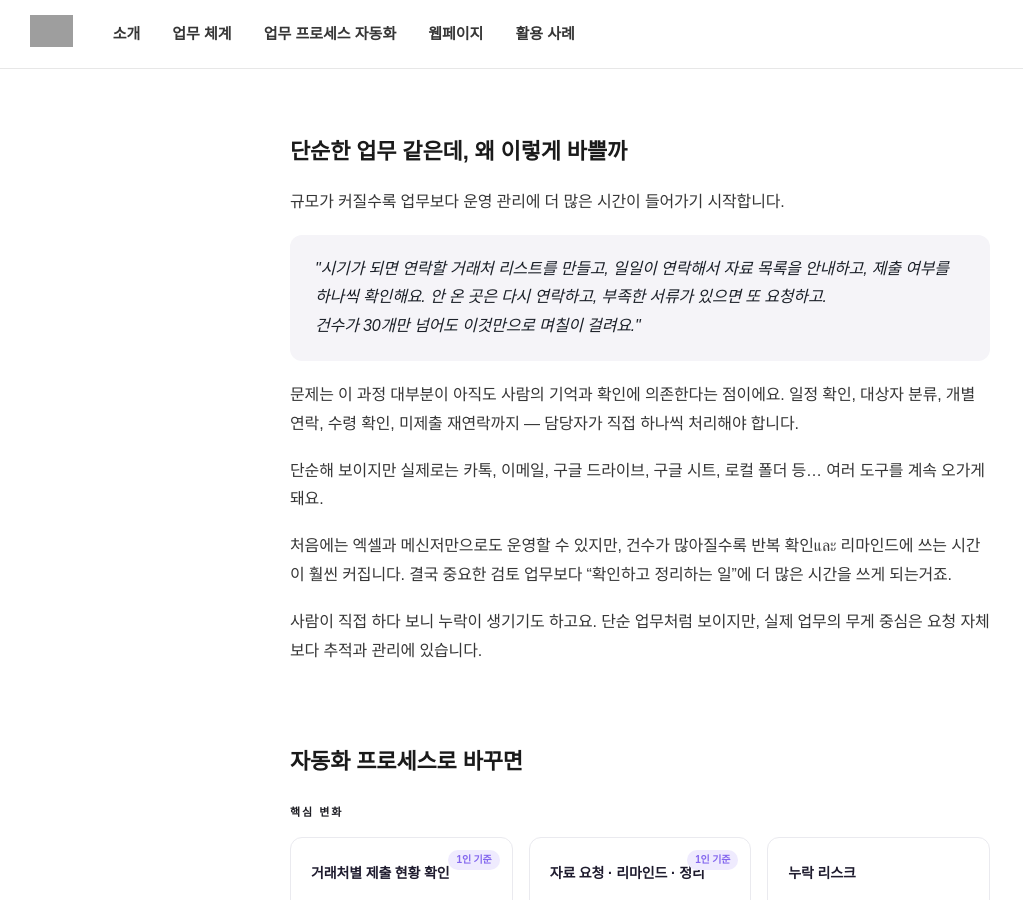
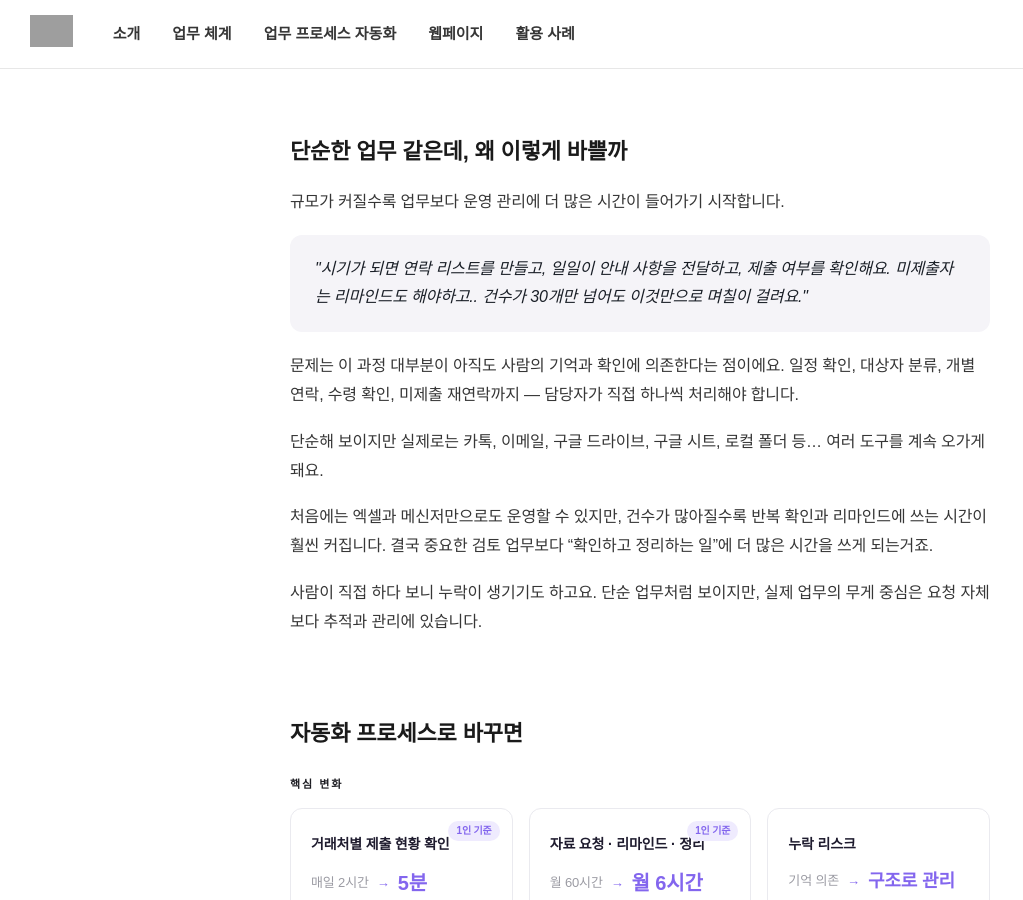
Before and after one commit to nsdlab26/blog, a Jekyll site: the page built from _posts/2026-05-25-workflow-request.md, in a window 1280 px wide and 900 px high, scrolled down 905 px. Shown: the whole window, without its empty margins (0-1023 px from the left). Built offline with Jekyll 4.4.1, drawn with Linux system fonts in a browser that asks for light colours; nearby versions of some CDN libraries; some web fonts are replaced; grey boxes are pictures that could not be loaded.

Commit message:
Update 2026-05-25-workflow-request.md

```diff
--- a/_posts/2026-05-25-workflow-request.md
+++ b/_posts/2026-05-25-workflow-request.md
@@ -38,11 +38,11 @@
 <h2 style="font-size: 22px; font-weight: bold; margin-bottom: 20px; line-height: 1.5;">단순한 업무 같은데, 왜 이렇게 바쁠까</h2>
 <p style="font-size: 16px; font-weight: 400; line-height: 1.8; margin-bottom: 18px;">규모가 커질수록 업무보다 운영 관리에 더 많은 시간이 들어가기 시작합니다.</p>
 <div style="background-color: #f5f4f8; padding: 20px 25px; border-radius: 12px; margin-bottom: 20px; color: #1a1f27; font-style: italic; line-height: 1.8;">
-<span style="font-size: 16px; font-weight: 400;">"시기가 되면 연락할 거래처 리스트를 만들고, 일일이 연락해서 자료 목록을 안내하고, 제출 여부를 하나씩 확인해요. 안 온 곳은 다시 연락하고, 부족한 서류가 있으면 또 요청하고.<br />건수가 30개만 넘어도 이것만으로 며칠이 걸려요."</span>
+<span style="font-size: 16px; font-weight: 400;">"시기가 되면 연락 리스트를 만들고, 일일이 안내 사항을 전달하고, 제출 여부를 확인해요. 미제출자는 리마인드도 해야하고.. 건수가 30개만 넘어도 이것만으로 며칠이 걸려요."</span>
 </div>
 <p style="font-size: 16px; font-weight: 400; line-height: 1.8; margin-bottom: 18px;">문제는 이 과정 대부분이 아직도 사람의 기억과 확인에 의존한다는 점이에요. 일정 확인, 대상자 분류, 개별 연락, 수령 확인, 미제출 재연락까지 — 담당자가 직접 하나씩 처리해야 합니다.</p>
 <p style="font-size: 16px; font-weight: 400; line-height: 1.8; margin-bottom: 18px;">단순해 보이지만 실제로는 카톡, 이메일, 구글 드라이브, 구글 시트, 로컬 폴더 등… 여러 도구를 계속 오가게 돼요.</p>
-<p style="font-size: 16px; font-weight: 400; line-height: 1.8; margin-bottom: 18px;">처음에는 엑셀과 메신저만으로도 운영할 수 있지만, 건수가 많아질수록 반복 확인และ 리마인드에 쓰는 시간이 훨씬 커집니다. 결국 중요한 검토 업무보다 “확인하고 정리하는 일”에 더 많은 시간을 쓰게 되는거죠.</p>
+<p style="font-size: 16px; font-weight: 400; line-height: 1.8; margin-bottom: 18px;">처음에는 엑셀과 메신저만으로도 운영할 수 있지만, 건수가 많아질수록 반복 확인과 리마인드에 쓰는 시간이 훨씬 커집니다. 결국 중요한 검토 업무보다 “확인하고 정리하는 일”에 더 많은 시간을 쓰게 되는거죠.</p>
 <p style="font-size: 16px; font-weight: 400; line-height: 1.8; margin-bottom: 18px;">사람이 직접 하다 보니 누락이 생기기도 하고요. 단순 업무처럼 보이지만, 실제 업무의 무게 중심은 요청 자체보다 추적과 관리에 있습니다.</p>
 </section>
 
```
